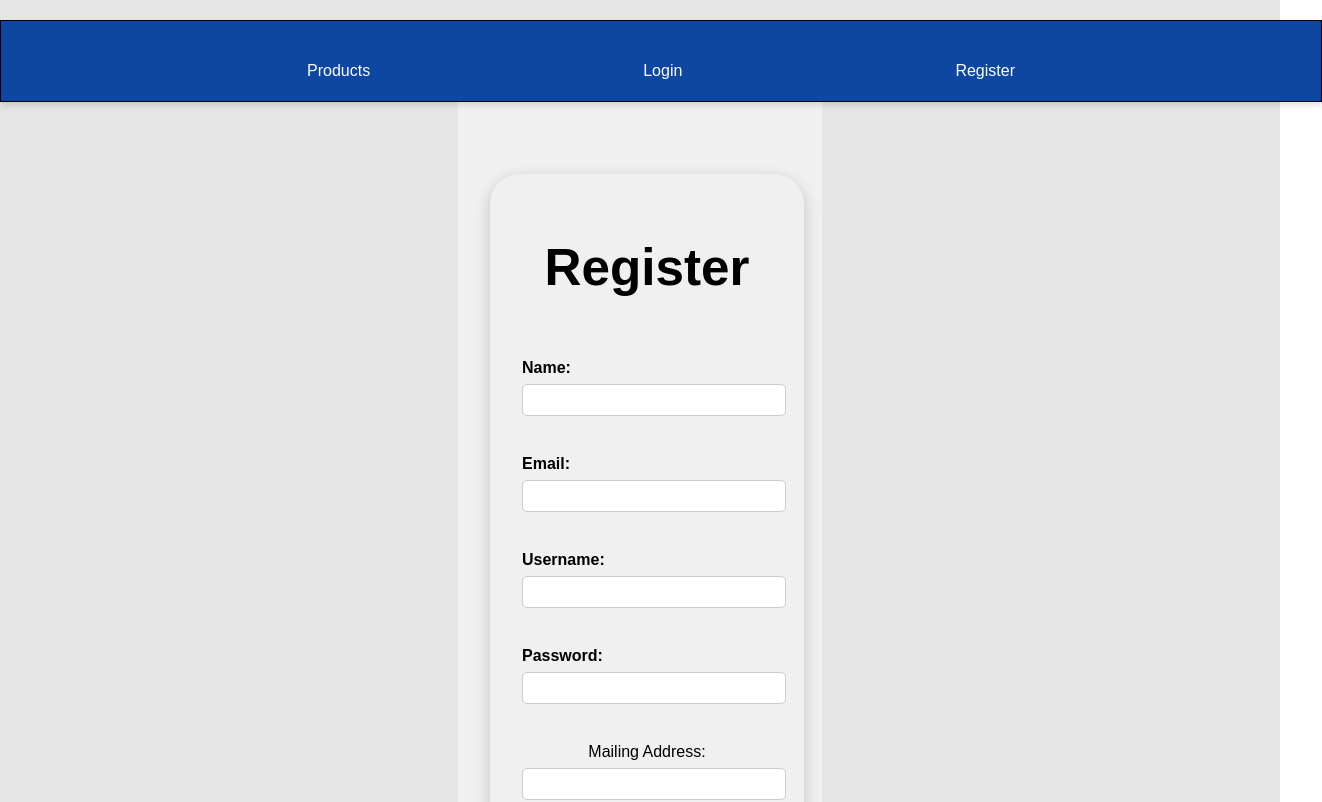
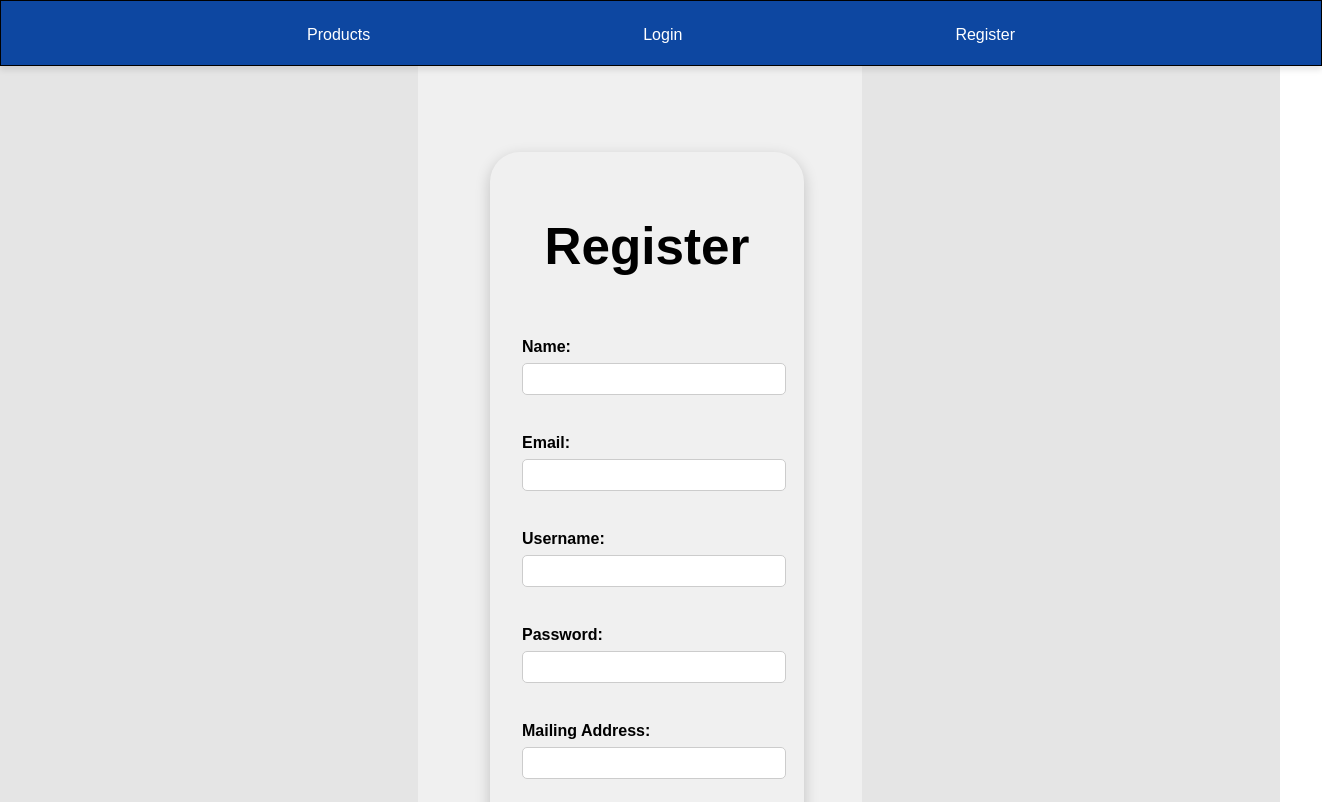
Before and after one commit to Group2Capstone-ECommerce/Group2Capstone-Ecommerce, a React (Vite) app in the folder client/: page /register in a window 1280 px wide. Shown: the top 802 px of the page, 1322 px wide, since content can reach past the window. Built offline with nearby package versions, Linux system fonts and the light colour scheme.

Commit message:
more minor styling changes

```diff
--- a/client/src/App.css
+++ b/client/src/App.css
@@ -51,17 +51,16 @@ body {
 
 #navBar {
   width: 100%;
-  height: 80px;
+  height: 4rem;
   border: 1px solid black;
   background-color: #0d47a1;;
   position: fixed;
+  margin-top: 0;
   top: 0;
   left: 0;
   display: flex;
   justify-content: center;
-  position: absolute;
   z-index: 1000;
-  margin-bottom: 1000px;
   box-shadow: 0 4px 6px rgba(0, 0, 0, 0.1);
   padding: 0 20px;
 }
@@ -72,6 +71,7 @@ body {
   align-items: center;
   width: 100%;
   max-width: 1200px;
+  margin-bottom: 1rem;
 }
 
 .navLinks a {
@@ -97,7 +97,7 @@ body {
   grid-template-columns: repeat(auto-fill, minmax(200px, 1fr));
   gap: 20px;
   margin: 0 auto;
-  margin-top: 5vw;
+  margin-top: 2vw;
   max-width: 80vw;
   box-sizing: border-box;
   padding: 0 20px;
@@ -202,11 +202,10 @@ body {
 
 .pageWrapper{
   background-color: #f0f0f0;
-  padding: 40px clamp(16px, 5vw 40px);
+  padding: 20px clamp(16px, 5vw, 40px);
   max-width: 100%;
-  margin: 20px auto 0 auto;
+  margin: 10px auto 0 auto;
   min-height: 100vh;
-  display: flex;
   box-sizing: border-box;
   display: block;
 }
@@ -219,7 +218,7 @@ body {
   border-radius: 12px;
   box-shadow: 0 2px 8px rgba(0, 0, 0, 0.1);
   max-width: 900px;
-  margin: auto;
+  margin-top: 100px;
 }
 
 .productTitle {
@@ -280,7 +279,7 @@ body {
 
 .registerPage {
   padding: 2rem;
-  margin-top: 7vw;
+  margin-top: 3vw;
   border-radius: 30px;
   width: 250px;
   box-shadow: 0 5px 15px rgba(0, 0, 0, 0.2);
--- a/client/src/components/Register.jsx
+++ b/client/src/components/Register.jsx
@@ -87,12 +87,8 @@ export default function Register() {
                 <div className='formGroup'>
                     Password: <input type="password" value={password} onChange={(e) => setPassword(e.target.value)} required/>
                 </div>
-                <div>
-                    Mailing Address:
-                    <input
-                        value={mailingAddress}
-                        onChange={(e) => setMailingAddress(e.target.value)}
-                    />
+                <div className='formGroup'>
+                    Mailing Address: <input value={mailingAddress} onChange={(e) => setMailingAddress(e.target.value)}/>
                 </div>
                 <button>Submit</button>
             </form>
```
